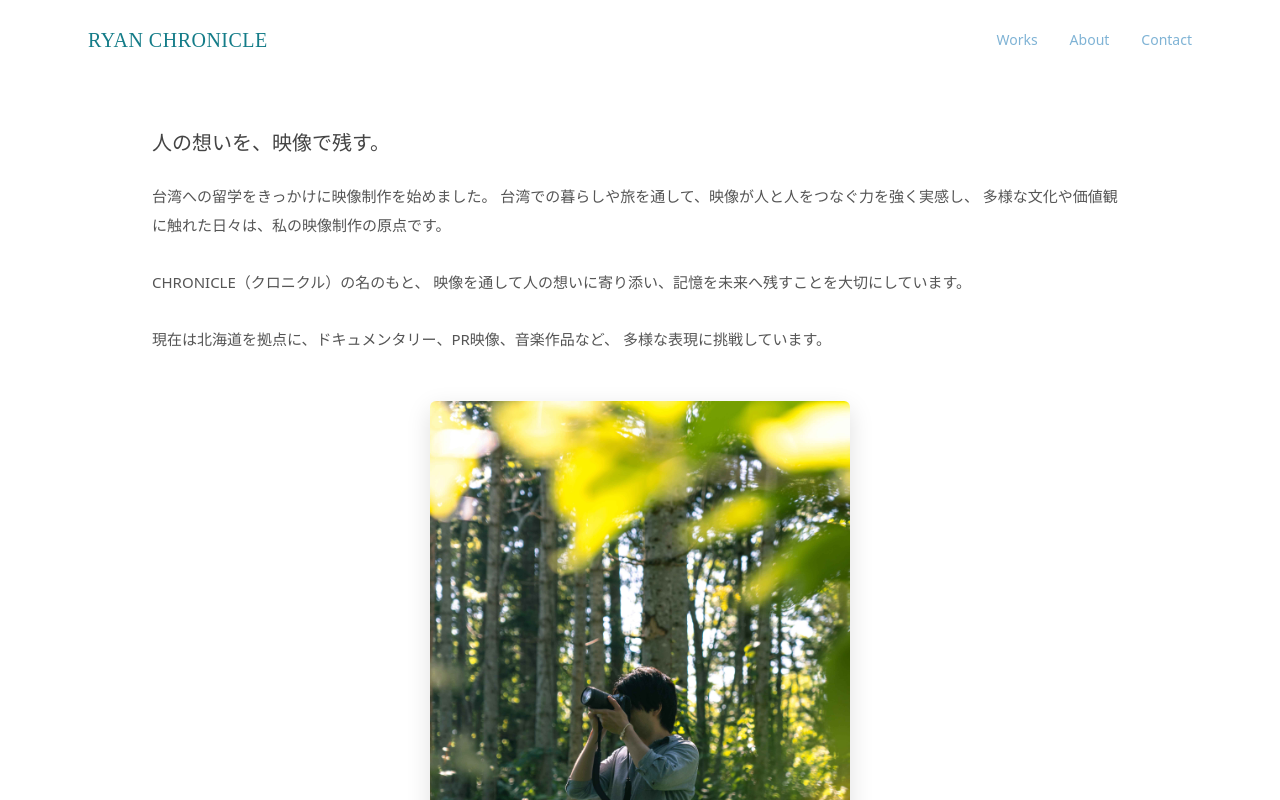
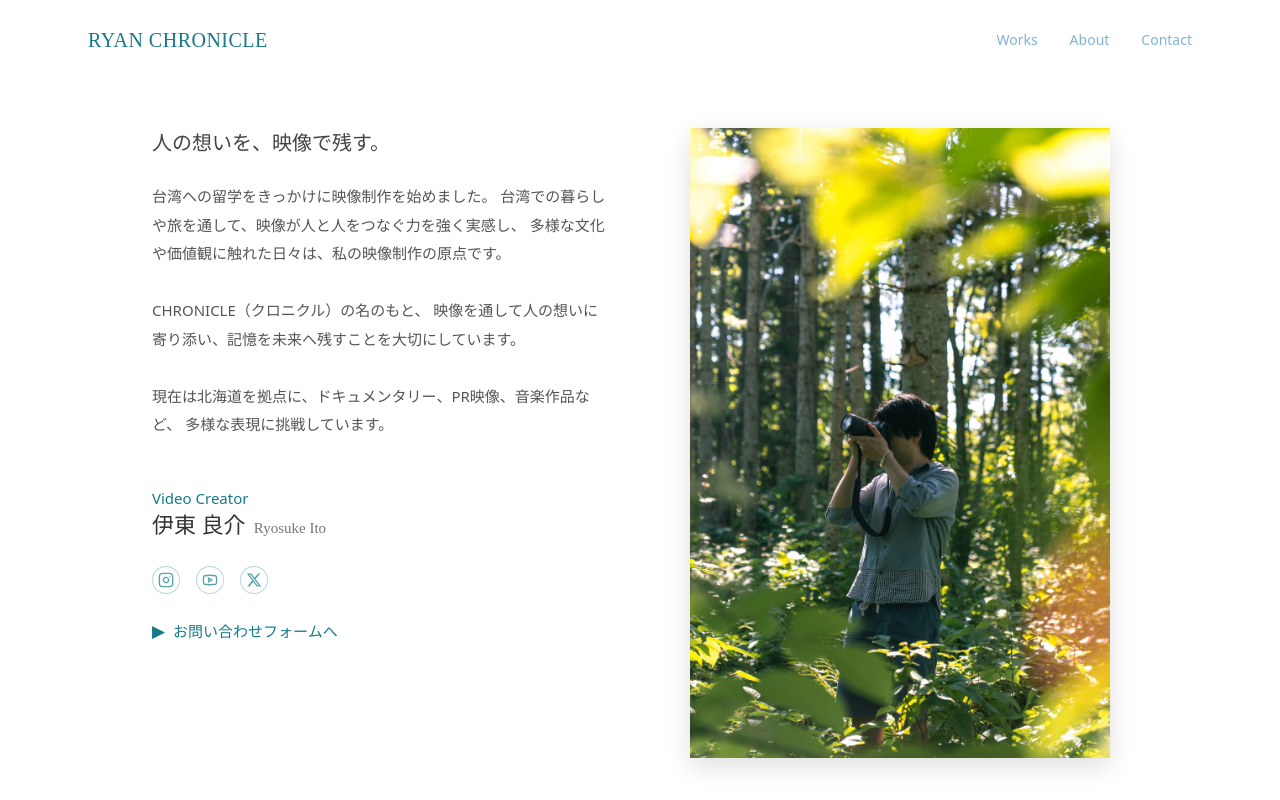
Before and after one commit to ikucha-portfolio/video-creator-portfolio-frontend, a React (Vite) app: page /video-creator-portfolio-frontend/about in a window 1280 px wide. Shown: the top 800 px of the page. Built offline with nearby package versions, Linux system fonts and the light colour scheme; a web font is replaced by a local one.

Commit message:
aboutページのスマホとPC UIの調整

```diff
--- a/src/components/AboutB.jsx
+++ b/src/components/AboutB.jsx
@@ -109,9 +109,24 @@ export default function AboutB({ onBack }) {
 
         {/* PROFILE SECTION */}
 {/* PROFILE SECTION */}
+{/* ===========================
+    PROFILE SECTION
+=========================== */}
+{/* PROFILE SECTION */}
 <section className="space-y-12">
 
-  {/* --- ① テキスト --- */}
+  <div
+    className="
+      flex flex-col
+      md:flex-row
+      md:items-start
+      md:gap-16
+    "
+  >
+    {/* ===== 左：テキスト＋名前・SNS ===== */}
+    <div className="md:w-1/2">
+
+      {/* --- テキスト --- */}
       <div className="space-y-6">
         <h2 className="text-[20px] font-mincho text-[#444]" translate="no">
           人の想いを、映像で残す。
@@ -130,20 +145,25 @@ export default function AboutB({ onBack }) {
         </p>
       </div>
 
-  {/* --- ② 写真（上48px） --- */}
-  <div className="mt-12 flex justify-center">
+      {/* --- スマホ時：写真 --- */}
+      <div className="mt-12 md:hidden">
         <img
           src={ryanImg}
           alt="Ryosuke Ito"
-      className="w-full max-w-[420px] rounded-md object-cover shadow-[0_8px_24px_rgba(0,0,0,0.13)]"
+          className="
+            w-full
+            h-[70vh]
+            object-cover
+          "
         />
       </div>
 
-  {/* --- ③ Video Creator / 名前 / SNS（上48px） --- */}
-  <div className="space-y-6 mt-12" translate="no">
-
+      {/* --- 名前・SNS --- */}
+      <div className="mt-12 space-y-6" translate="no">
         <div>
-      <p className="text-[15px] text-[#147C88] font-medium">Video Creator</p>
+          <p className="text-[15px] text-[#147C88] font-medium">
+            Video Creator
+          </p>
 
           <p className="text-[22px] font-mincho text-[#333] flex items-baseline">
             伊東 良介
@@ -153,32 +173,49 @@ export default function AboutB({ onBack }) {
           </p>
         </div>
 
-    {/* SNS */}
         <div className="flex gap-4">
           <IconLink href="https://www.instagram.com/ryan.chronicle/">
             <Instagram size={16} />
           </IconLink>
-
           <IconLink href="https://youtube.com/@ryan_chronicle">
             <Youtube size={16} />
           </IconLink>
-
           <IconLink href="https://x.com/ryanchroniclejp">
             <XIcon />
           </IconLink>
         </div>
 
-    {/* お問い合わせボタン */}
         <Link
           to="/contact#form"
           className="group inline-flex items-center gap-2 text-[#147C88] text-[15px]"
         >
-      <span className="text-[17px] group-hover:translate-x-[3px] transition">▶︎</span>
-      <span className="group-hover:opacity-80 transition">お問い合わせフォームへ</span>
+          <span className="text-[17px] group-hover:translate-x-[3px] transition">
+            ▶︎
+          </span>
+          <span className="group-hover:opacity-80 transition">
+            お問い合わせフォームへ
+          </span>
         </Link>
+      </div>
+    </div>
+
+    {/* ===== PCのみ：右に写真 ===== */}
+    <div className="hidden md:flex md:w-1/2 justify-center">
+      <img
+        src={ryanImg}
+        alt="Ryosuke Ito"
+        className="
+          max-w-[420px]
+          h-auto
+          object-cover
+          shadow-[0_8px_24px_rgba(0,0,0,0.13)]
+        "
+      />
+    </div>
   </div>
 
 </section>
+
 
 
 
```
Lines whose indentation alone changed are shown as unchanged.
